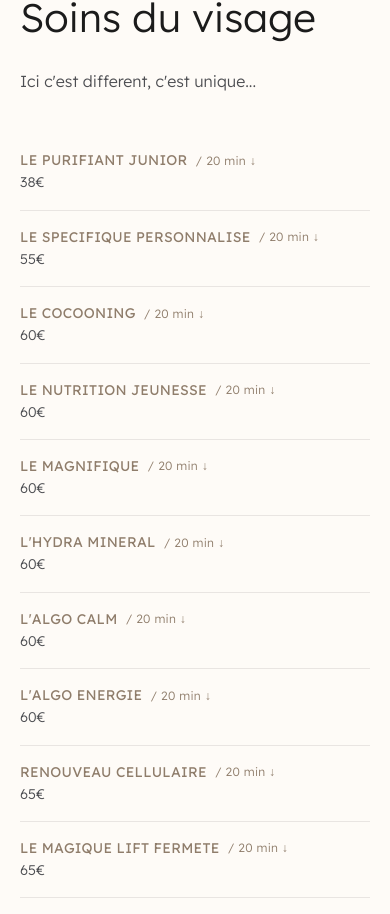
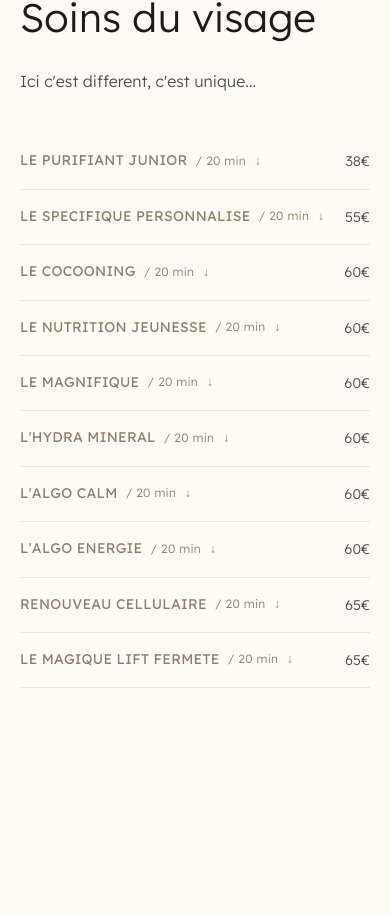
Before and after one commit to ale-sain/institut-project, a Next.js app in the folder test-app/: page / in a window 390 px wide. Shown: the part 5407-6321 px from the top of the page. After the commit the page ends 6185 px from the top, so only its background shows below. Built offline with nearby package versions, Linux system fonts and the light colour scheme.

Commit message:
description animation done, need to be completed with the full descriptions

```diff
--- a/test-app/src/app/list-soin.tsx
+++ b/test-app/src/app/list-soin.tsx
@@ -1,22 +1,45 @@
 import React from 'react'
 import '../styles/list-soin.css'
+import { useState } from 'react'
+
 
 export default function ListSoin({ list }) {
+  const [arrowStates, setArrowStates] = useState({});
+
+  // Fonction pour basculer l'état d'une flèche spécifique
+  const toggleArrow = (index) => {
+    setArrowStates(prevStates => ({
+      ...prevStates,
+      [index]: !prevStates[index]  // Basculer l'état actuel pour l'index donné
+    }));
+  };
+
   return (
     <div className="specialist-wrapper soin">
       <div className="w-dyn-items" role="list">
-        {list && list.map((section) => (
-          <div className="w-dyn-item" role="listitem" key={section.id}>
-            <div className="specialist-item soin w-inline-block">
-              <div className="specialist-link-wrapper soin">
-                <div className="special-link">{section.titre}</div>
-                <div className="time-text">{`/ ${section.duree}   ↓`}</div>
+        {list && list.map((section, index) => (
+          <React.Fragment key={index}>
+            <label htmlFor={`check-${index}`} className="w-dyn-item" role="listitem" onClick={() => toggleArrow(index)}>
+              <div className="specialist-item soin w-inline-block">
+                <div className="specialist-link-wrapper soin">
+                  <div className="special-link">{section.titre}</div>
+                  <div className="time-text">
+                    {`/ ${section.duree} `}
+                    <div
+                      className={`arrow-icon ${arrowStates[index] ? 'up' : ''}`}
+                      style={{ display: 'inline-block', transform: arrowStates[index] ? 'rotate(180deg)' : 'none', transition: 'transform 0.3s ease', marginLeft: '5px' }}>
+                      ↓
+                    </div>
+                  </div>
+                </div>
+                <p className="paragraph small wo soin">{section.prix}</p>
               </div>
-              <p className="paragraph small wo soin">{section.prix}</p>
-            </div>
-          </div>
+            </label>
+            <input id={`check-${index}`} type="checkbox" />
+            <div className="description">{section.description}</div>
+          </React.Fragment>
         ))}
       </div>
     </div>
-  )
+  );
 }
--- a/test-app/src/app/soin-visage.tsx
+++ b/test-app/src/app/soin-visage.tsx
@@ -5,16 +5,16 @@ import Image from 'next/image'
 
 export default function SoinVisage() {
     const soins = [
-        { titre: 'LE PURIFIANT JUNIOR', duree: '20 min', prix: '38€' },
-        { titre: 'LE SPECIFIQUE PERSONNALISE', duree: '20 min', prix: '55€' },
-        { titre: 'LE COCOONING', duree: '20 min', prix: '60€' },
-        { titre: 'LE NUTRITION JEUNESSE', duree: '20 min', prix: '60€' },
-        { titre: 'LE MAGNIFIQUE', duree: '20 min', prix: '60€' },
-        { titre: 'L\'HYDRA MINERAL', duree: '20 min', prix: '60€' },
-        { titre: 'L\'ALGO CALM', duree: '20 min', prix: '60€' },
-        { titre: 'L\'ALGO ENERGIE', duree: '20 min', prix: '60€' },
-        { titre: 'RENOUVEAU CELLULAIRE', duree: '20 min', prix: '65€' },
-        { titre: 'LE MAGIQUE LIFT FERMETE', duree: '20 min', prix: '65€' },
+        { titre: 'LE PURIFIANT JUNIOR', duree: '20 min', prix: '38€', description : 'Parce qu\'on a - de 20 ans et que c\'est pénible les boutons !' },
+        { titre: 'LE SPECIFIQUE PERSONNALISE', duree: '20 min', prix: '55€', description : 'Parce qu\'on a pas tous la même peau…' },
+        { titre: 'LE COCOONING', duree: '20 min', prix: '60€', description : 'Nuageux, voluptueux…' },
+        { titre: 'LE NUTRITION JEUNESSE', duree: '20 min', prix: '60€', description : 'Soin du visage pour réparer et nourrir les peaux sèches. Son thermomasque comble la peau d\'actifs ultra concentrés et procure une relaxation grâce à son effet chauffant. La peau est protégée, repulpée et confortable.' },
+        { titre: 'LE MAGNIFIQUE', duree: '20 min', prix: '60€', description : 'Une peau incroyablement belle…' },
+        { titre: 'L\'HYDRA MINERAL', duree: '20 min', prix: '60€', description : 'Désaltère et repulpe l\'épiderme. Il redonne vie aux peaux les plus déshydratées et dévitalisées.' },
+        { titre: 'L\'ALGO CALM', duree: '20 min', prix: '60€', description : 'Calme, apaise et réconforte les peaux fragiles et sensibles.' },
+        { titre: 'L\'ALGO ENERGIE', duree: '20 min', prix: '60€', description : 'Réveille l\'éclat du teint, apporte un shot d\'énergie, détoxifie la peau, renforce la fonction barrière.' },
+        { titre: 'RENOUVEAU CELLULAIRE', duree: '20 min', prix: '65€', description : 'Offrez de la lumière à votre visage…' },
+        { titre: 'LE MAGIQUE LIFT FERMETE', duree: '20 min', prix: '65€', description : 'Soin raffermissant, au Collagène 72, actif breveté issue de l\'algue Calliblepharis jubata, véritable booster de synthèse de collagène. Ce soin inédit à effet chaud-froid dont le masque change de couleur naturellement redessine les contours du visage, il retend les traits et lutte contre le relâchement cutanée. Votre peau retrouve sa souplesse et sa tonicité.' },
     ];
 
   return (
--- a/test-app/src/styles/list-soin.css
+++ b/test-app/src/styles/list-soin.css
@@ -43,5 +43,43 @@
     .specialist-item.soin {
         padding-top:16px;
         padding-bottom:16px;
+        flex-direction: row;
     }
 }
+
+input {
+    display: none;
+  }
+
+  .description {
+    transition: max-height 0.3s ease, opacity 0.3s ease, padding 0.3s ease;
+    max-height: 0;
+    opacity: 0;
+    overflow: hidden;
+    width: 100%;
+    padding: 0 20px;
+    font-family: Lexend, sans-serif;
+    font-size: 16px;
+    font-weight: 300;
+    line-height: 1.6;
+    color: #4d4e52;
+    text-align: justify;
+}
+
+input:checked + .description {
+    max-height: 1000px;
+    opacity: 1;
+    padding-top: 15px;
+    padding-bottom: 15px;
+}
+
+.arrow-icon
+{
+    display: 'inline-block';
+    transform: 'none';
+    transition: 'transform 0.3s ease';
+}
+
+.arrow-icon.up {
+    transform: rotate(180deg);
+}
```
Also changed, not shown: test-app/src/app/ArrowIcon.js (added, +22 -0 lines), test-app/src/app/shadcn.tsx (added, +146 -0 lines).
